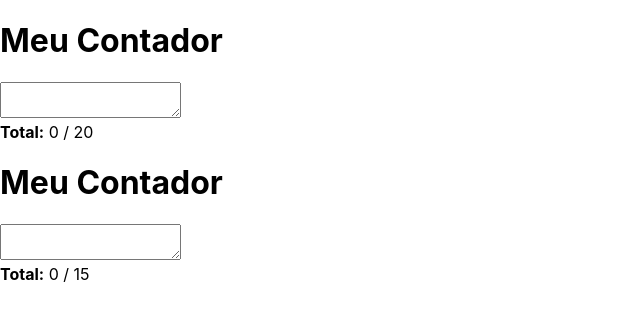
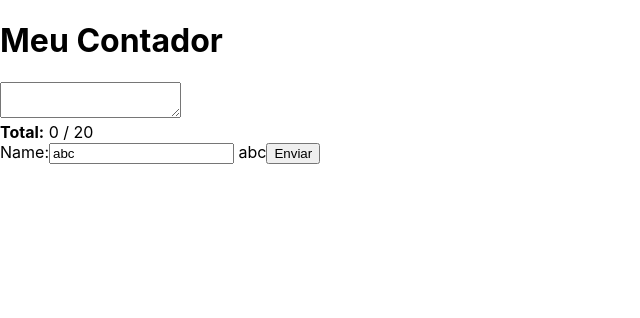
Before and after one commit to treinaweb/treinaweb-react-introducao, a React (Create React App) app: page / in a window 1280 px wide. Shown: the top 318 px of the page, without its empty margins (0-640 px from the left). Built offline with nearby package versions, Linux system fonts and the light colour scheme.

Commit message:
aula-06-01

```diff
--- a/src/App.js
+++ b/src/App.js
@@ -1,13 +1,14 @@
 import React, { Component } from 'react';
 
 import TextCounter from './TextCounter';
+import MyForm from './MyForm';
 
 class App extends Component {
   render() {
     return (
       <div>
         <TextCounter limit={20} />
-        <TextCounter  />
+        <MyForm  />
       </div>
     );
   }
--- /dev/null
+++ b/src/MyForm.js
@@ -0,0 +1,34 @@
+import React, { Component } from 'react';
+
+class MyForm extends Component{
+    constructor(props){
+        super(props);
+
+        this.state = {
+            name: 'abc'
+        }
+
+        this.handleChange = this.handleChange.bind(this);
+    }
+
+    handleChange(event){
+        this.setState({
+            name: event.target.value
+        })
+    }
+
+    render(){
+        const { state } = this;
+        return (
+            <form>
+                <label>
+                    Name:
+                    <input type="text" name="name" value={state.name} onChange={this.handleChange} /> {state.name}
+                </label>
+                <input type="submit" value="Enviar" />
+            </form>
+        )
+    }
+}
+
+export default MyForm;
```
